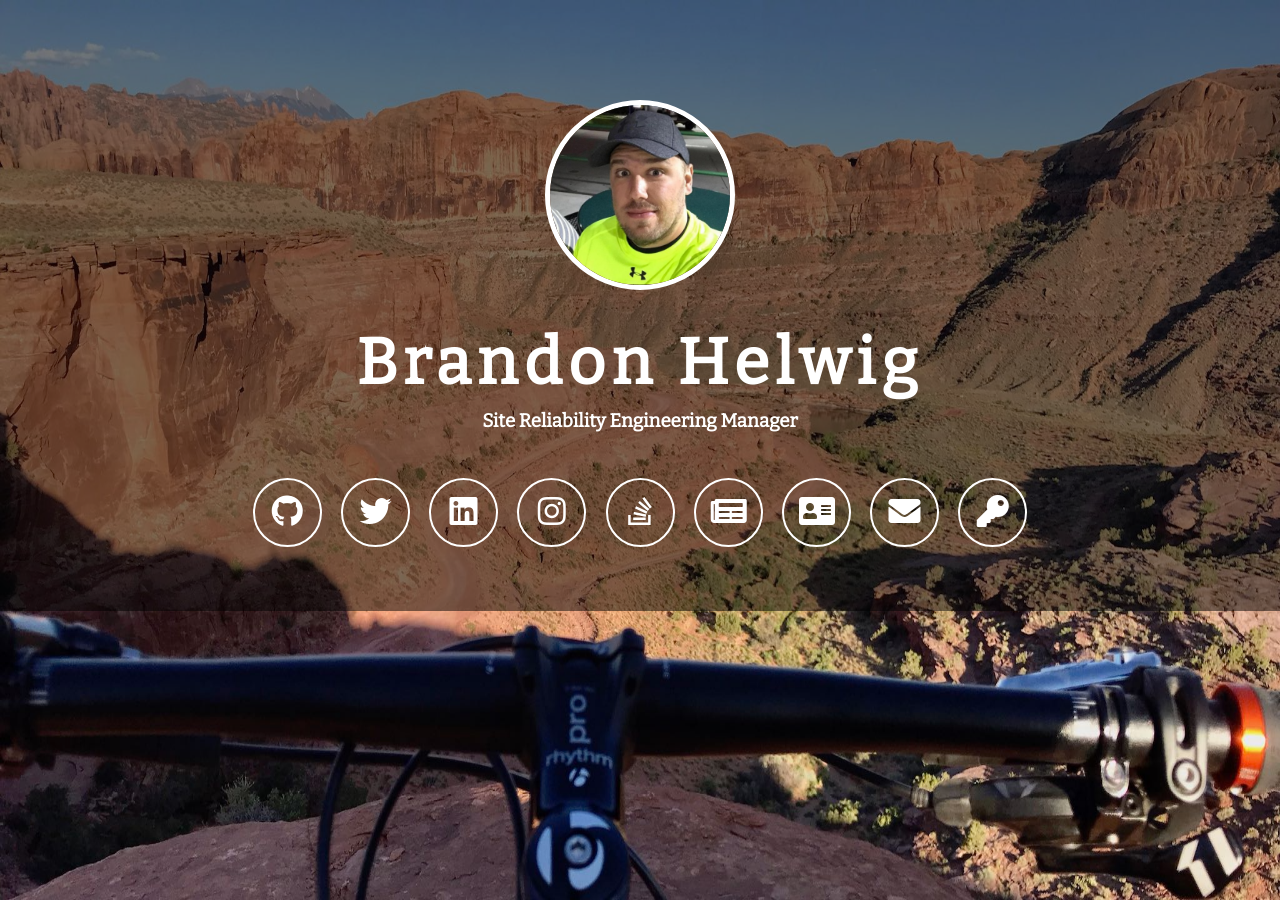
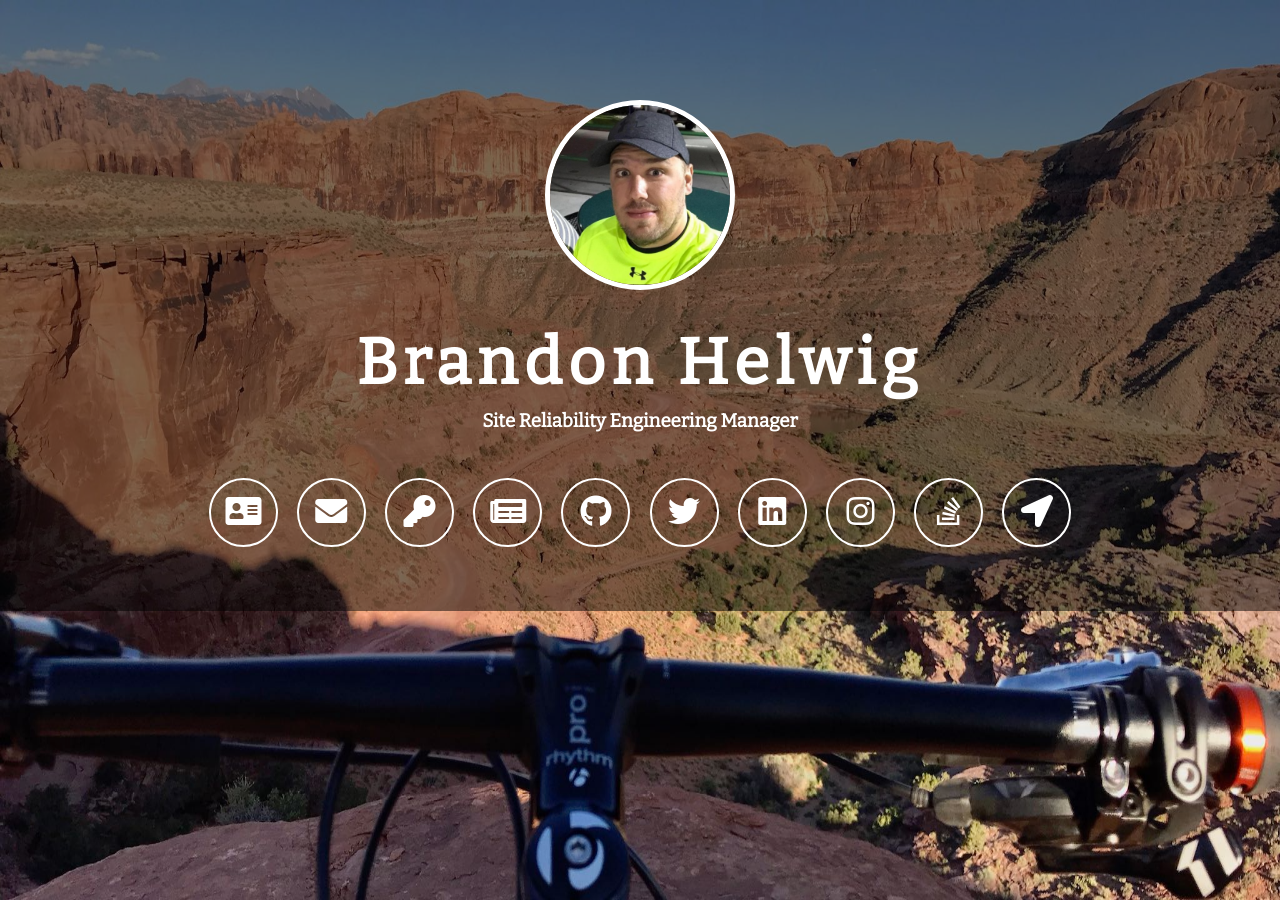
Before and after one commit to brhelwig/brandonhelwig.com, a Jekyll site: the page built from index.html, in a window 1280 px wide. Built offline with Jekyll 4.4.1, drawn with Linux system fonts in a browser that asks for light colours.

Commit message:
remove services I will never use and add garmin which I do

```diff
--- a/_config.yml
+++ b/_config.yml
@@ -23,6 +23,7 @@ stack_of_username: 180881
 # tumblr_username: your_tumblr_username_goes_here
 # weibo_username: your_weibo_username_goes_here
 # lastfm_username: your_lastfm_username_goes_here
+garmin_username: brhelwig
 resume_url: "/resume"
 blog_url: "/blog"
 email: web@brandonhelwig.com
--- a/index.html
+++ b/index.html
@@ -33,82 +33,6 @@ permalink: /
             <h3>{{ site.description }}</h3>
 
                 <ul>
-                    {% if site.github_username %}
-                    <li><a class="fab fa-2x fa-github" href="https://github.com/{{ site.github_username }}"><span class="description">GitHub</span></a></li>
-                    {% endif %}
-
-                    {% if site.codepen_username %}
-                    <li><a class="fab fa-2x fa-codepen" href="https://codepen.io/{{ site.codepen_username }}"><span class="description">CodePen</span></a></li>
-                    {% endif %}
-
-                    {% if site.facebook_username %}
-                    <li><a class="fab fa-2x fa-facebook" href="https://facebook.com/{{ site.facebook_username }}"><span class="description">Facebook</span></a></li>
-                    {% endif %}
-
-                    {% if site.vk_username %}
-                    <li><a class="fab fa-2x fa-vk" href="https://vk.com/{{ site.vk_username }}"><span class="description">ВКонтакте</span></a></li>
-                    {% endif %}
-
-                    {% if site.twitter_username %}
-                    <li><a class="fab fa-2x fa-twitter" href="https://twitter.com/{{ site.twitter_username }}"><span class="description">Twitter</span></a></li>
-                    {% endif %}
-
-                    {% if site.google_plus_username %}
-                    <li><a class="fab fa-2x fa-google-plus" href="https://plus.google.com/+{{ site.google_plus_username }}"><span class="description">Google +</span></a></li>
-                    {% endif %}
-
-                    {% if site.linkedin_username %}
-                    <li><a class="fab fa-2x fa-linkedin" href="https://linkedin.com/in/{{ site.linkedin_username }}"><span class="description">LinkedIn</span></a></li>
-                    {% endif %}
-
-                    {% if site.vine_username %}
-                    <li><a class="fab fa-2x fa-vine" href="https://vine.co/{{ site.vine_username }}"><span class="description">Vine</span></a></li>
-                    {% endif %}
-
-                    {% if site.instagram_username %}
-                    <li><a class="fab fa-2x fa-instagram" href="https://instagram.com/{{ site.instagram_username }}"><span class="description">Instagram</span></a></li>
-                    {% endif %}
-
-                    {% if site.flickr_usernmae %}
-                    <li><a class="fab fa-2x fa-flickr" href="https://flickr.com/photos/{{ site.flickr_username }}"><span class="description">Flickr</span></a></li>
-                    {% endif %}
-
-                    {% if site.steam_username %}
-                    <li><a class="fab fa-2x fa-steam" href="http://steamcommunity.com/id/{{ site.steam_username }}"><span class="description">Steam</span></a></li>
-                    {% endif %}
-
-                    {% if site.soundcloud_username %}
-                    <li><a class="fab fa-2x fa-soundcloud" href="https://soundcloud.com/{{ site.soundcloud_username }}"><span class="description">Soundcloud</span></a></li>
-                    {% endif %}
-
-                    {% if site.lastfm_username %}
-                    <li><a class="fab fa-2x fa-lastfm" href="http://www.last.fm/user/{{ site.lastfm_username }}"><span class="description">Last.fm</span></a></li>
-                    {% endif %}
-
-                    {% if site.stack_of_username %}
-                    <li><a class="fab fa-2x fa-stack-overflow" href="https://stackoverflow.com/users/{{ site.stack_of_username }}"><span class="description">Stack OF</span></a></li>
-                    {% endif %}
-
-                    {% if site.reddit_username %}
-                    <li><a class="fab fa-2x fa-reddit" href="https://reddit.com/user/{{ site.reddit_username }}"><span class="description">Reddit</span></a></li>
-                    {% endif %}
-
-                    {% if site.medium_username %}
-                    <li><a class="fab fa-2x fa-medium" href="https://medium.com/@{{ site.medium_username }}"><span class="description">Medium</span></a></li>
-                    {% endif %}
-
-                    {% if site.tumblr_username %}
-                    <li><a class="fab fa-2x fa-tumblr" href="https://{{ site.tumblr_username }}.tumblr.com/"><span class="description">Tumblr</span></a></li>
-                    {% endif %}
-
-                    {% if site.weibo_username %}
-                    <li><a class="fab fa-2x fa-weibo" href="https://weibo.com/{{ site.weibo_username }}"><span class="description">微博</span></a></li>
-                    {% endif %}
-
-                    {% if site.blog_url %}
-                    <li><a class="fas fa-2x fa-newspaper" href="{{ site.baseurl }}{{ site.blog_url }}"><span class="description">Blog</span></a></li>
-                    {% endif %}
-
                     {% if site.resume_url %}
                     <li><a class="fas fa-2x fa-address-card" href="{{ site.baseurl }}{{ site.blog_url }}"><span class="description">Resume</span></a></li>
                     {% endif %}
@@ -120,6 +44,45 @@ permalink: /
                     {% if site.public_key_url %}
                     <li><a class="fas fa-2x fa-key" href="{{ site.public_key_url }}"><span class="description">PGP Key</span></a></li>
                     {% endif %}
+
+                    {% if site.blog_url %}
+                    <li><a class="fas fa-2x fa-newspaper" href="{{ site.baseurl }}{{ site.blog_url }}"><span class="description">Blog</span></a></li>
+                    {% endif %}
+
+                    {% if site.github_username %}
+                    <li><a class="fab fa-2x fa-github" href="https://github.com/{{ site.github_username }}"><span class="description">GitHub</span></a></li>
+                    {% endif %}
+
+                    {% if site.facebook_username %}
+                    <li><a class="fab fa-2x fa-facebook" href="https://facebook.com/{{ site.facebook_username }}"><span class="description">Facebook</span></a></li>
+                    {% endif %}
+
+                    {% if site.twitter_username %}
+                    <li><a class="fab fa-2x fa-twitter" href="https://twitter.com/{{ site.twitter_username }}"><span class="description">Twitter</span></a></li>
+                    {% endif %}
+
+                    {% if site.linkedin_username %}
+                    <li><a class="fab fa-2x fa-linkedin" href="https://linkedin.com/in/{{ site.linkedin_username }}"><span class="description">LinkedIn</span></a></li>
+                    {% endif %}
+
+                    {% if site.instagram_username %}
+                    <li><a class="fab fa-2x fa-instagram" href="https://instagram.com/{{ site.instagram_username }}"><span class="description">Instagram</span></a></li>
+                    {% endif %}
+
+                    {% if site.stack_of_username %}
+                    <li><a class="fab fa-2x fa-stack-overflow" href="https://stackoverflow.com/users/{{ site.stack_of_username }}"><span class="description">Stack OF</span></a></li>
+                    {% endif %}
+
+                    {% if site.medium_username %}
+                    <li><a class="fab fa-2x fa-medium" href="https://medium.com/@{{ site.medium_username }}"><span class="description">Medium</span></a></li>
+                    {% endif %}
+
+
+                    {% if site.garmin_username %}
+                    <li><a class="fas fa-2x fa-location-arrow" href="https://share.garmin.com/@{{ site.garmin_username }}"><span class="description">Garmin inReach</span></a></li>
+                    {% endif %}
+
+
                 </ul>
         </div>
 
```
